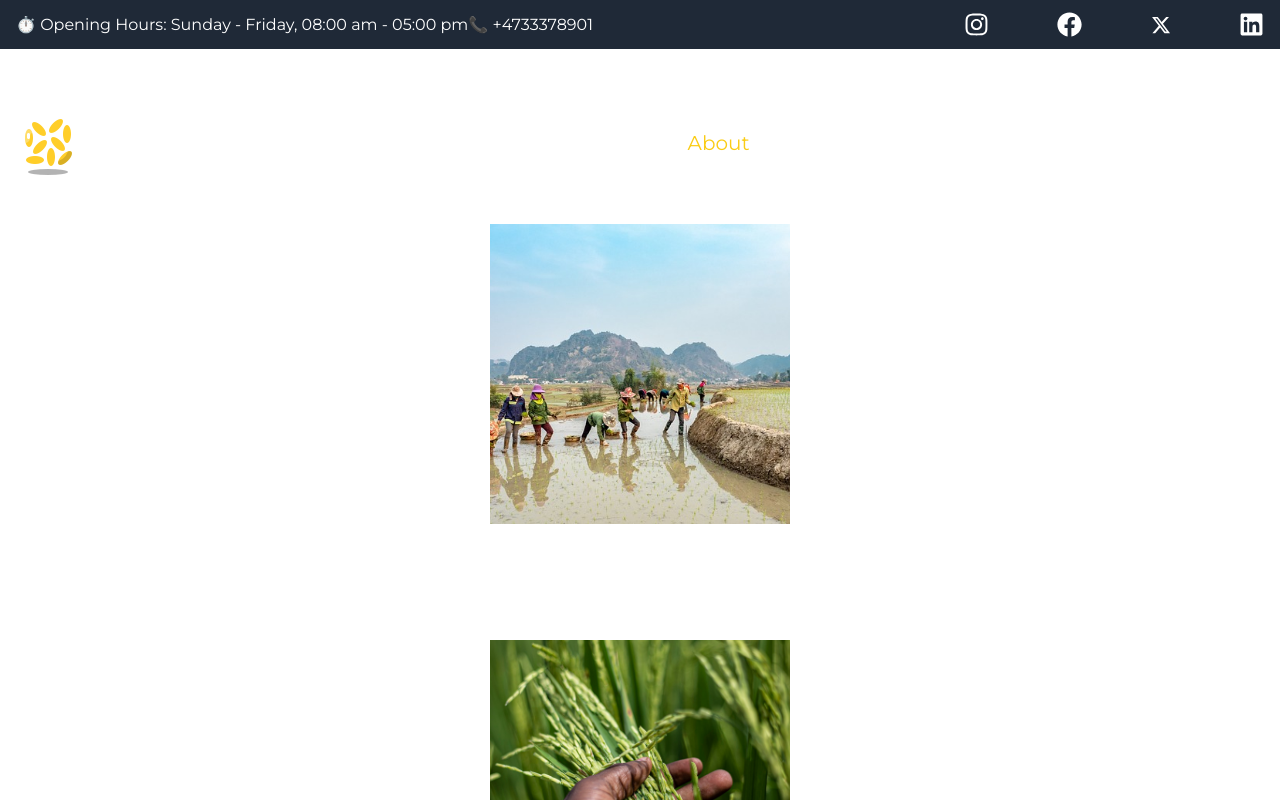
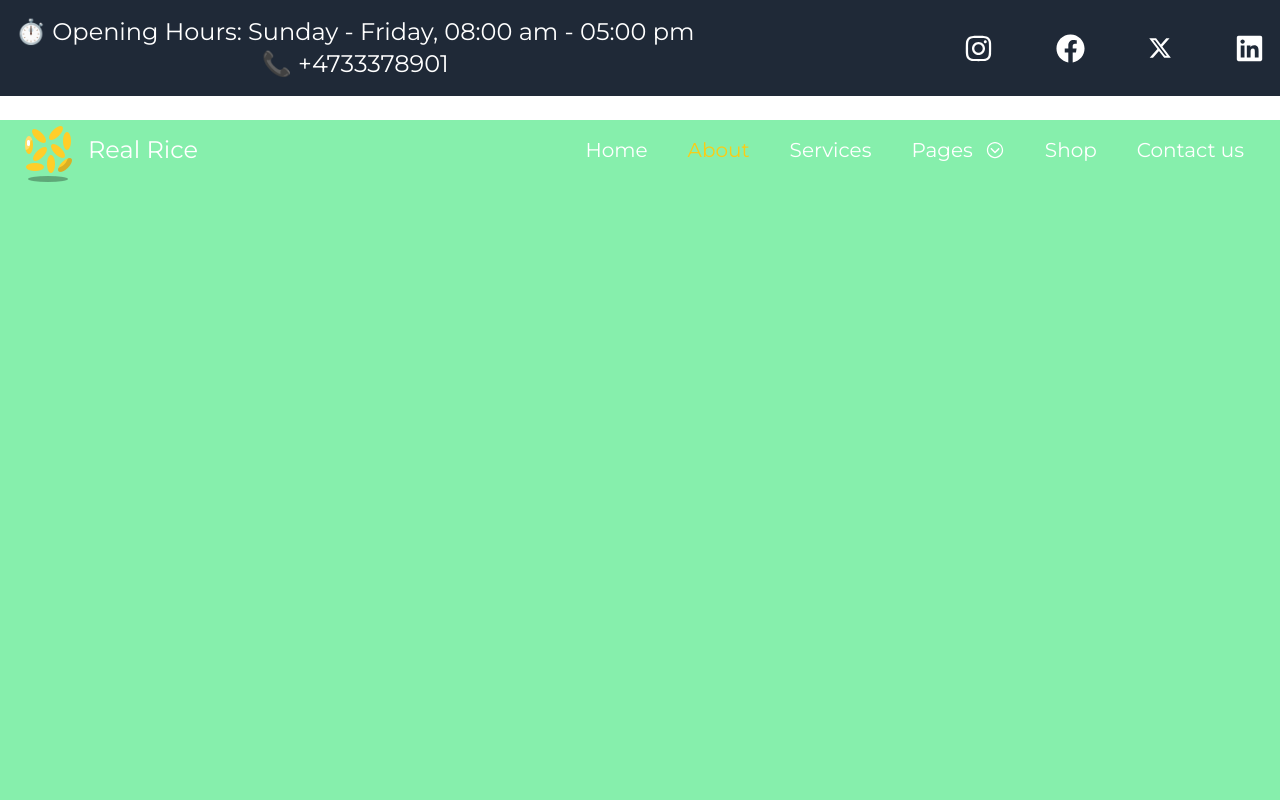
Before and after one commit to derikaquary/24-rice-official, a Next.js app: page /about in a window 1280 px wide. Shown: the top 800 px of the page. Built offline with nearby package versions, Linux system fonts and the light colour scheme.

Commit message:
Fixing the Header, The HeaderTopBar, The HeaderBottom

```diff
--- a/app/_components/Header.js
+++ b/app/_components/Header.js
@@ -4,7 +4,7 @@ import HeaderBottom from "./HeaderBottom";
 
 export default function Header() {
   return (
-    <header className="fixed z-20 flex w-full flex-col gap-4">
+    <header className="fixed left-0 right-0 top-0 z-20 flex h-[250px] w-full flex-col gap-[1rem] lg:h-[200px] lg:gap-1">
       <HeaderTopBar />
       <HeaderBottom />
     </header>
--- a/app/_components/HeaderBottom.js
+++ b/app/_components/HeaderBottom.js
@@ -4,7 +4,7 @@ import Navigation from "./Navigation";
 function HeaderBottom() {
   return (
     <>
-      <div className="container relative mx-auto flex max-w-7xl items-center justify-between px-5 lg:px-4 lg:py-7">
+      <div className="container relative mx-auto flex max-w-7xl items-center justify-between px-5 lg:px-4">
         <LogoRice />
         <Navigation />
       </div>
--- a/app/_components/HeaderTopBar.js
+++ b/app/_components/HeaderTopBar.js
@@ -5,17 +5,19 @@ import { FaLinkedin } from "react-icons/fa";
 
 function HeaderTopBar() {
   return (
-    <div className="w-full border-b border-b-slate-300 bg-gray-800 lg:border-b-0">
-      <div className="container mx-auto flex max-w-7xl flex-col items-center justify-between px-4 py-3 text-white lg:flex-row">
-        <span className="text-center">
-          ⏱️ Opening Hours: Sunday - Friday, 08:00 am - 05:00 pm
-        </span>
-        <span className="my-3 lg:my-0 lg:mt-0 lg:flex-1">📞 +4733378901</span>
+    <div className="flex h-[165px] w-full items-center border-b border-b-slate-300 bg-gray-800 lg:h-[100px] lg:border-b-0">
+      <div className="container mx-auto flex max-w-7xl flex-col items-center justify-between px-4 py-3 text-white sm:text-2xl lg:flex-row">
+        <div className="flex flex-col items-center justify-center">
+          <span className="pt-1 text-center lg:pt-0">
+            ⏱️ Opening Hours: Sunday - Friday, 08:00 am - 05:00 pm
+          </span>
+          <span className="my-3 lg:my-0 lg:mt-0 lg:flex-1">📞 +4733378901</span>
+        </div>
         <div className="flex w-[300px] items-center justify-center gap-3 lg:justify-between">
-          <FaInstagram size={25} />
-          <FaFacebook size={25} />
+          <FaInstagram size={29} />
+          <FaFacebook size={29} />
           <Xicon />
-          <FaLinkedin size={25} />
+          <FaLinkedin size={29} />
         </div>
       </div>
     </div>
--- a/app/_components/InfoAbout.js
+++ b/app/_components/InfoAbout.js
@@ -3,7 +3,7 @@ import Image from "next/image";
 function InfoAbout({ src, alt, children }) {
   return (
     <>
-      <div className="relative aspect-square h-[300px]">
+      <div className="aspect-square h-[300px]">
         <Image
           src={src}
           fill
--- a/app/_components/Xicon.js
+++ b/app/_components/Xicon.js
@@ -4,7 +4,7 @@ function Xicon() {
       <svg
         xmlns="http://www.w3.org/2000/svg"
         viewBox="0 0 512 512"
-        className="h-5"
+        className="h-6"
         fill="white"
       >
         <path d="M389.2 48h70.6L305.6 224.2 487 464H345L233.7 318.6 106.5 464H35.8L200.7 275.5 26.8 48H172.4L272.9 180.9 389.2 48zM364.4 421.8h39.1L151.1 88h-42L364.4 421.8z" />
--- a/app/about/page.js
+++ b/app/about/page.js
@@ -5,34 +5,7 @@ import aboutphoto1 from "@/public/aboutphoto1.jpg";
 import aboutphoto2 from "@/public/aboutphoto2.jpg";
 
 function page() {
-  return (
-    <div>
-      <div className="absolute left-4 right-4 top-[14rem] z-10 flex flex-col items-center justify-center gap-4 text-justify text-white">
-        <InfoAbout src={aboutphoto1} alt={""}>
-          <h3 className="text-4xl">Our Community</h3>
-          <p className="px-5 text-lg">
-            We are more than just a team; we are a family working together to
-            bring you the best rice products available.
-          </p>
-        </InfoAbout>
-        <InfoAbout src={aboutphoto2} alt={"Rice picture"}>
-          <h3 className="text-4xl">Our Product Quality</h3>
-          <p className="px-5 text-lg">
-            At Rice Official, quality is our top priority. We are committed to
-            bringing you the finest rice products available.
-          </p>
-        </InfoAbout>
-      </div>
-    </div>
-  );
+  return <div className="mt-[120px] h-[1000px] bg-green-300"></div>;
 }
 
 export default page;
-
-/* <InfoAbout src={aboutphoto2} alt={"Rice picture"}>
-          <h3 className="text-4xl">Our Product Quality</h3>
-          <p className="px-5 text-lg">
-            At Rice Official, quality is our top priority. We are committed to
-            bringing you the finest rice products available.
-          </p>
-        </InfoAbout> */
```
